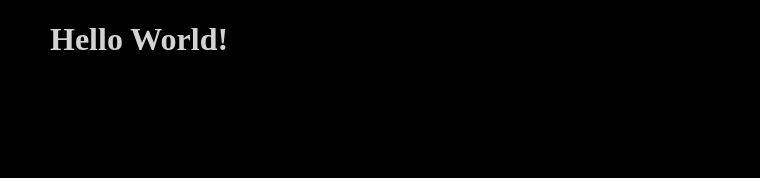
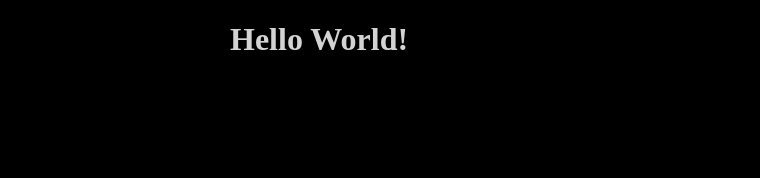
Before and after one commit to avle/avle.github.io, a plain HTML site: page index.html in a window 1280 px wide. Shown: the top 178 px of the page, 28-788 px from the left. Drawn offline with Linux system fonts and the light colour scheme.

Commit message:
h1 move final

```diff
--- a/styles/style1.css
+++ b/styles/style1.css
@@ -19,7 +19,7 @@ p {
 h1 {
   color: lightgray;
   /* text-align: center; */
-  margin-left: 70px;
+  margin-left: 250px;
 }
 
 pre {
```
